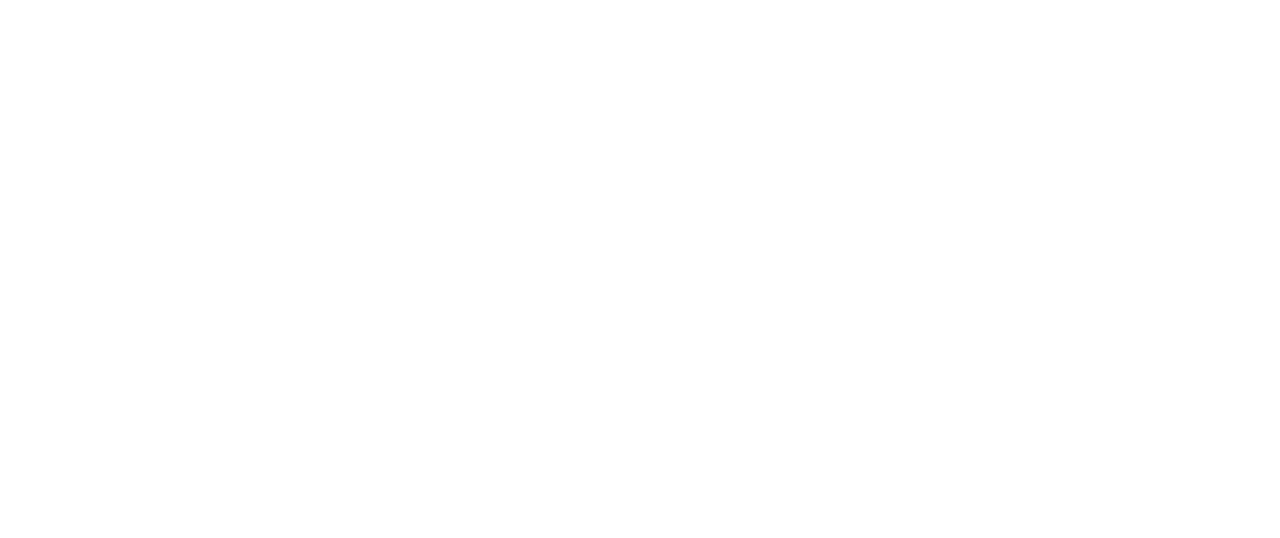
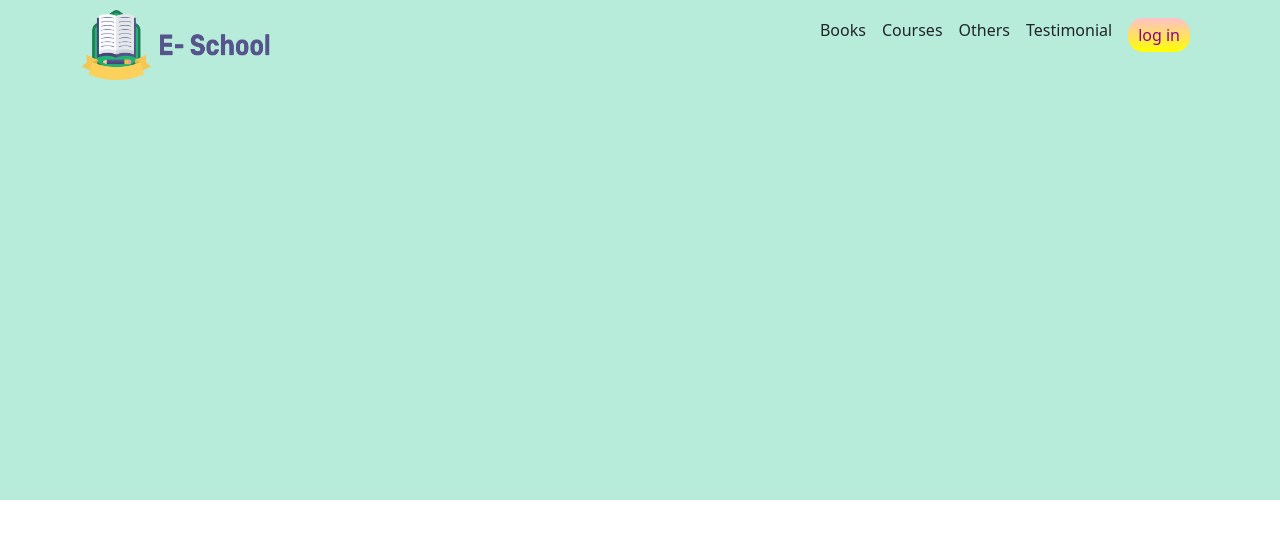
Before and after one commit to omarfaruke/online-school, a plain HTML site: page index.html in a window 1280 px wide. Drawn offline with nearby package versions, Linux system fonts and the light colour scheme.

Commit message:
my 2nd commit

```diff
--- a/index.html
+++ b/index.html
@@ -5,8 +5,28 @@
     <meta http-equiv="X-UA-Compatible" content="IE=edge">
     <meta name="viewport" content="width=device-width, initial-scale=1.0">
     <title>Online-School</title>
+    <link rel="stylesheet" href="style.css">
+    <link href="https://cdn.jsdelivr.net/npm/bootstrap@5.1.1/dist/css/bootstrap.min.css" rel="stylesheet" integrity="sha384-F3w7mX95PdgyTmZZMECAngseQB83DfGTowi0iMjiWaeVhAn4FJkqJByhZMI3AhiU" crossorigin="anonymous">
 </head>
 <body>
+    <div class=" hight">
+        <div class="container">
+            <div class="row">
+             <div class="col-md-4 d-flex justify-content-start"> <img class="ebook" src="images/ICON/Logo.png" alt="">
+               </div>
+             <div class="col-md-8 d-flex justify-content-end">
+                <div class="p-2 bd-highlight" href="#">Books</div>
+                <div class="p-2 bd-highlight">Courses</div>
+                <div class="p-2 bd-highlight">Others</div>
+                <div class="p-2 bd-highlight">Testimonial</div>
+                <div class="p-2 bd-highlight"><button class="login">log in</button></div>
+             </div>
+        </div>
+    </div>
+ </div>
 
+
+
+    <script src="https://cdn.jsdelivr.net/npm/bootstrap@5.1.1/dist/js/bootstrap.bundle.min.js" integrity="sha384-/bQdsTh/da6pkI1MST/rWKFNjaCP5gBSY4sEBT38Q/9RBh9AH40zEOg7Hlq2THRZ" crossorigin="anonymous"></script>
 </body>
 </html>
--- a/style.css
+++ b/style.css
@@ -1 +1,20 @@
-style.<i class="fa fa-css3" aria-hidden="true"></i>
+.ebook{
+    height: 70px;
+    width: 190px;
+
+}
+.hight{
+    background-color: rgb(183, 236, 219);
+    height:500px;
+}
+.row{
+    padding-top: 10px;
+}
+.login{
+    background-image: linear-gradient(to bottom, pink 0%,yellow 100%);
+    color:darkmagenta;
+    border: none;
+    border-radius: 15px;
+    padding: 5px 10px;
+    cursor: pointer;
+}
```
Also changed, not shown: images/ICON/Logo.png (renamed from iamges/ICON/Logo.png), images/ICON/Student.png (renamed from iamges/ICON/Student.png), images/ICON/Students.png (renamed from iamges/ICON/Students.png), images/ICON/Test.png (renamed from iamges/ICON/Test.png), images/ICON/book.png (renamed from iamges/ICON/book.png), images/ICON/calendar.png (renamed from iamges/ICON/calendar.png), images/ICON/people.png (renamed from iamges/ICON/people.png), images/Photos/Illustration.png (renamed from iamges/Photos/Illustration.png), images/Photos/Man.png (renamed from iamges/Photos/Man.png), images/Photos/Morder psyc.png (renamed from iamges/Photos/Morder psyc.png), images/Photos/Morder pychons.png (renamed from iamges/Photos/Morder pychons.png), images/Photos/Morder pyschology.png (renamed from iamges/Photos/Morder pyschology.png), 4 other files.
